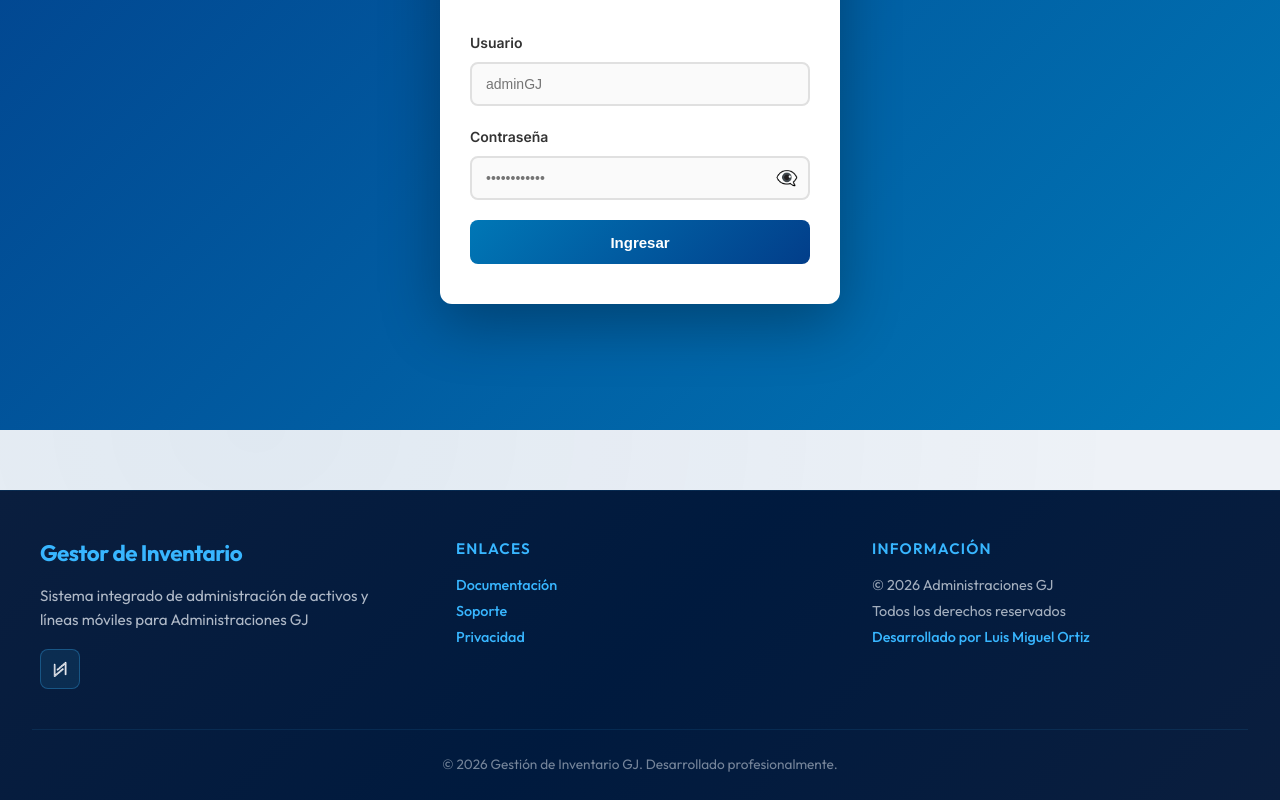
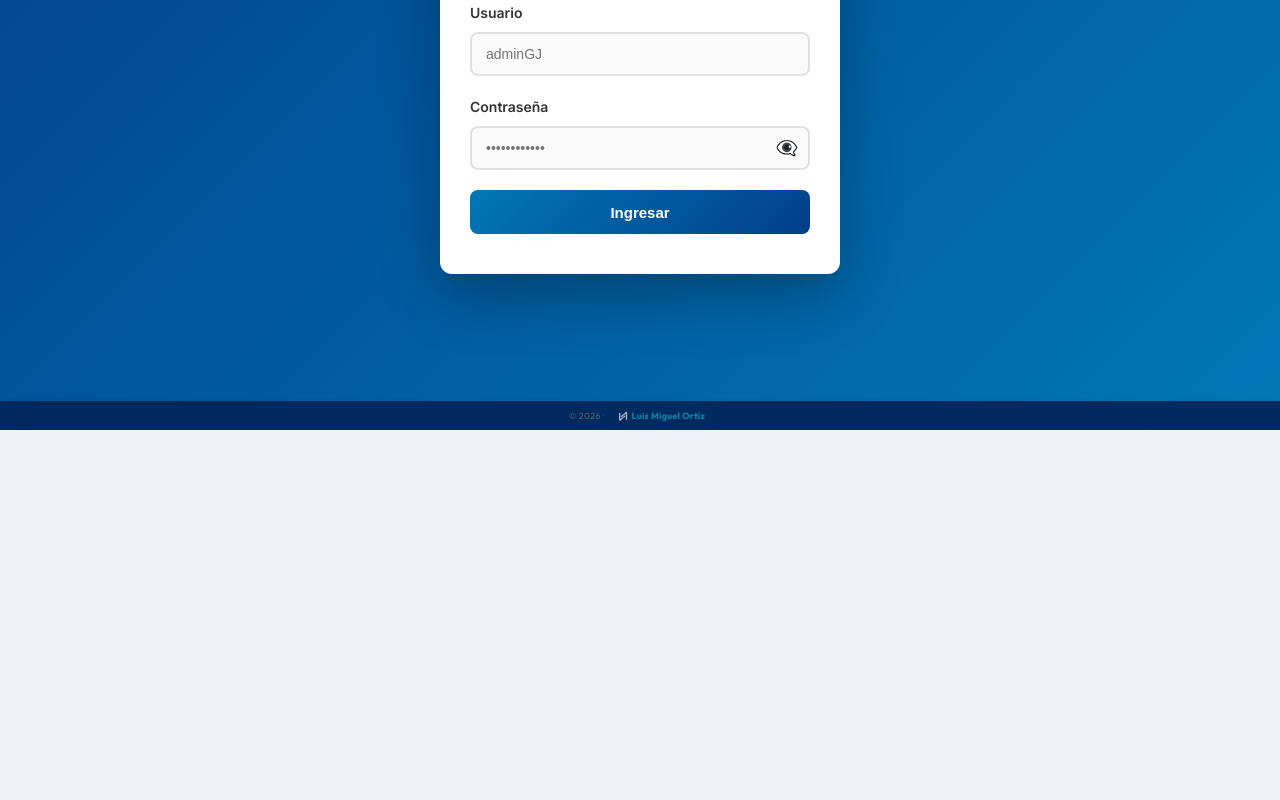
Before and after one commit to LuisMiguel-efe/gestioninventariogj, a React (Vite) app: page /login in a window 1280 px wide. Shown: the part 370-1170 px from the top of the page. After the commit the page ends 800 px from the top, so only its background shows below. Built offline with nearby package versions, Linux system fonts and the light colour scheme; no server answers.

Commit message:
Revert "footer v2"
This reverts commit 580cde88faa001f0d1e90d3e38d7ec5337339f4b.

```diff
--- a/src/App.tsx
+++ b/src/App.tsx
@@ -8,6 +8,7 @@ import Assets from './pages/Assets';
 import Users from './pages/Users';
 import Movements from './pages/Movements';
 import PhoneLines from './pages/PhoneLines';
+import Footer from './components/Footer';
 
 function App() {
   return (
@@ -31,6 +32,7 @@ function App() {
           </Route>
           <Route path="*" element={<Navigate to="/" replace />} />
         </Routes>
+        <Footer />
       </AuthProvider>
     </BrowserRouter>
   );
--- a/src/components/Footer.css
+++ b/src/components/Footer.css
@@ -1,138 +1,61 @@
-/* ── FOOTER PROFESIONAL PARA LOGIN ─────────────────────────────────────────── */
-.app-footer-professional {
-  background: linear-gradient(135deg, #0a1e3e 0%, #001a3e 50%, #0a1e3e 100%);
-  color: #e8eef5;
+.app-footer {
+  position: fixed;
+  bottom: 0;
+  left: 0;
+  right: 0;
+  background: #012a5e;
+  backdrop-filter: blur(10px);
+  -webkit-backdrop-filter: blur(10px);
+  color: #666666;
+  text-align: center;
+  padding: 6px 16px;
+  font-size: 9px;
   font-family: 'Outfit', 'Inter', system-ui, sans-serif;
-  padding: 48px 32px 24px;
-  border-top: 1px solid rgba(56, 182, 255, 0.1);
-  margin-top: 60px;
+  border-top: 1px solid rgba(0, 0, 0, 0.04);
+  box-shadow: 0 -2px 8px rgba(0, 0, 0, 0.02);
+  z-index: 999;
+  display: flex;
+  justify-content: center;
+  align-items: center;
+  min-height: 28px;
+  opacity: 0.85;
 }
 
-.footer-content {
-  max-width: 1200px;
-  margin: 0 auto;
-  display: grid;
-  grid-template-columns: repeat(auto-fit, minmax(280px, 1fr));
-  gap: 48px;
-  margin-bottom: 40px;
-}
-
-.footer-section h4 {
-  font-size: 1.4rem;
-  font-weight: 700;
-  margin: 0 0 16px 0;
-  color: #38b6ff;
-  letter-spacing: -0.5px;
-}
-
-.footer-section h5 {
-  font-size: 0.95rem;
-  font-weight: 600;
-  margin: 0 0 14px 0;
-  color: #38b6ff;
-  text-transform: uppercase;
-  letter-spacing: 0.08em;
-}
-
-.footer-section p {
-  font-size: 0.95rem;
-  line-height: 1.6;
-  color: rgba(232, 238, 245, 0.75);
+.app-footer p {
   margin: 0;
-}
-
-.footer-section ul {
-  list-style: none;
-  padding: 0;
-  margin: 0;
-}
-
-.footer-section ul li {
-  font-size: 0.9rem;
-  line-height: 1.8;
-  color: rgba(232, 238, 245, 0.7);
-}
-
-.footer-section a {
-  color: #38b6ff;
-  text-decoration: none;
-  transition: all 0.3s ease;
-  font-weight: 500;
-  display: inline-block;
-}
-
-.footer-section a:hover {
-  color: #6dd5f5;
-  text-decoration: underline;
-}
-
-.footer-social {
-  display: flex;
-  gap: 16px;
-  margin-top: 16px;
-}
-
-.footer-social a {
-  width: 40px;
-  height: 40px;
+  letter-spacing: 0.3px;
   display: flex;
   align-items: center;
   justify-content: center;
-  background: rgba(56, 182, 255, 0.1);
-  border: 1px solid rgba(56, 182, 255, 0.3);
-  border-radius: 8px;
-  transition: all 0.3s ease;
+  flex-wrap: wrap;
+  gap: 3px;
 }
 
-.footer-social a:hover {
-  background: rgba(56, 182, 255, 0.2);
-  border-color: rgba(56, 182, 255, 0.6);
-  transform: translateY(-2px);
+.app-footer a {
+  color: #0891b2;
+  text-decoration: none;
+  font-weight: 500;
+  display: inline-flex;
+  align-items: center;
+  transition: all 0.2s ease;
+  padding: 1px 4px;
+  border-radius: 3px;
+  margin: 0 2px;
 }
 
-.footer-social img {
-  width: 20px;
-  height: 20px;
-  border-radius: 4px;
+.app-footer a:hover {
+  background: rgba(8, 145, 178, 0.1);
+  color: #0891b2;
+  opacity: 1;
 }
 
-.footer-bottom {
-  border-top: 1px solid rgba(56, 182, 255, 0.1);
-  padding-top: 24px;
-  text-align: center;
-  color: rgba(232, 238, 245, 0.5);
-  font-size: 0.85rem;
-}
-
-.footer-bottom p {
-  margin: 0;
-}
-
-/* ── RESPONSIVE ─────────────────────────────────────────────────────────────── */
 @media (max-width: 768px) {
-  .app-footer-professional {
-    padding: 32px 20px 16px;
-    margin-top: 40px;
+  .app-footer {
+    font-size: 11px;
+    padding: 10px 15px;
   }
 
-  .footer-content {
-    gap: 32px;
-    grid-template-columns: 1fr;
-  }
-
-  .footer-section h4 {
-    font-size: 1.2rem;
-  }
-
-  .footer-section h5 {
-    font-size: 0.85rem;
-  }
-
-  .footer-section p {
-    font-size: 0.85rem;
-  }
-
-  .footer-social {
-    justify-content: flex-start;
+  .app-footer p {
+    gap: 3px;
   }
 }
--- a/src/components/Footer.tsx
+++ b/src/components/Footer.tsx
@@ -1,47 +1,15 @@
 import React from 'react';
 import './Footer.css';
 
-interface FooterProps {
-  variant?: 'login' | 'compact';
-}
-
-const Footer: React.FC<FooterProps> = ({ variant = 'login' }) => {
-  if (variant === 'compact') {
-    return null; // No mostrar en navegación
-  }
-
+const Footer: React.FC = () => {
   return (
-    <footer className="app-footer-professional">
-      <div className="footer-content">
-        <div className="footer-section">
-          <h4>Gestor de Inventario</h4>
-          <p>Sistema integrado de administración de activos y líneas móviles para Administraciones GJ</p>
-          <div className="footer-social">
-            <a href="https://lmz-my-portfolio.vercel.app" target="_blank" rel="noopener noreferrer" title="Desarrollador">
-              <img src="/lmz-light.png" alt="LMZ" />
-            </a>
-          </div>
-        </div>
-        <div className="footer-section">
-          <h5>Enlaces</h5>
-          <ul>
-            <li><a href="#">Documentación</a></li>
-            <li><a href="#">Soporte</a></li>
-            <li><a href="#">Privacidad</a></li>
-          </ul>
-        </div>
-        <div className="footer-section">
-          <h5>Información</h5>
-          <ul>
-            <li>© 2026 Administraciones GJ</li>
-            <li>Todos los derechos reservados</li>
-            <li><a href="https://lmz-my-portfolio.vercel.app" target="_blank" rel="noopener noreferrer">Desarrollado por Luis Miguel Ortiz</a></li>
-          </ul>
-        </div>
-      </div>
-      <div className="footer-bottom">
-        <p>&copy; 2026 Gestión de Inventario GJ. Desarrollado profesionalmente.</p>
-      </div>
+    <footer className="app-footer">
+      <p>© 2026 ·
+        <a href="https://lmz-my-portfolio.vercel.app" target="_blank" rel="noopener noreferrer">
+          <img style={{ width: 12, height: 12, marginLeft: '4px', marginRight: '2px', verticalAlign: 'middle', borderRadius: '50%' }} src="/lmz-light.png" alt="LMZ" />
+          <b>Luis Miguel Ortiz</b>
+        </a>
+      </p>
     </footer>
   );
 };
--- a/src/pages/Login.css
+++ b/src/pages/Login.css
@@ -5,7 +5,7 @@
   min-height: 100vh;
   background: linear-gradient(135deg, #023e8a 0%, #0077b6 100%);
   padding: 20px;
-  padding-bottom: 20px;
+  padding-bottom: 80px;
   position: relative;
 }
 
```
